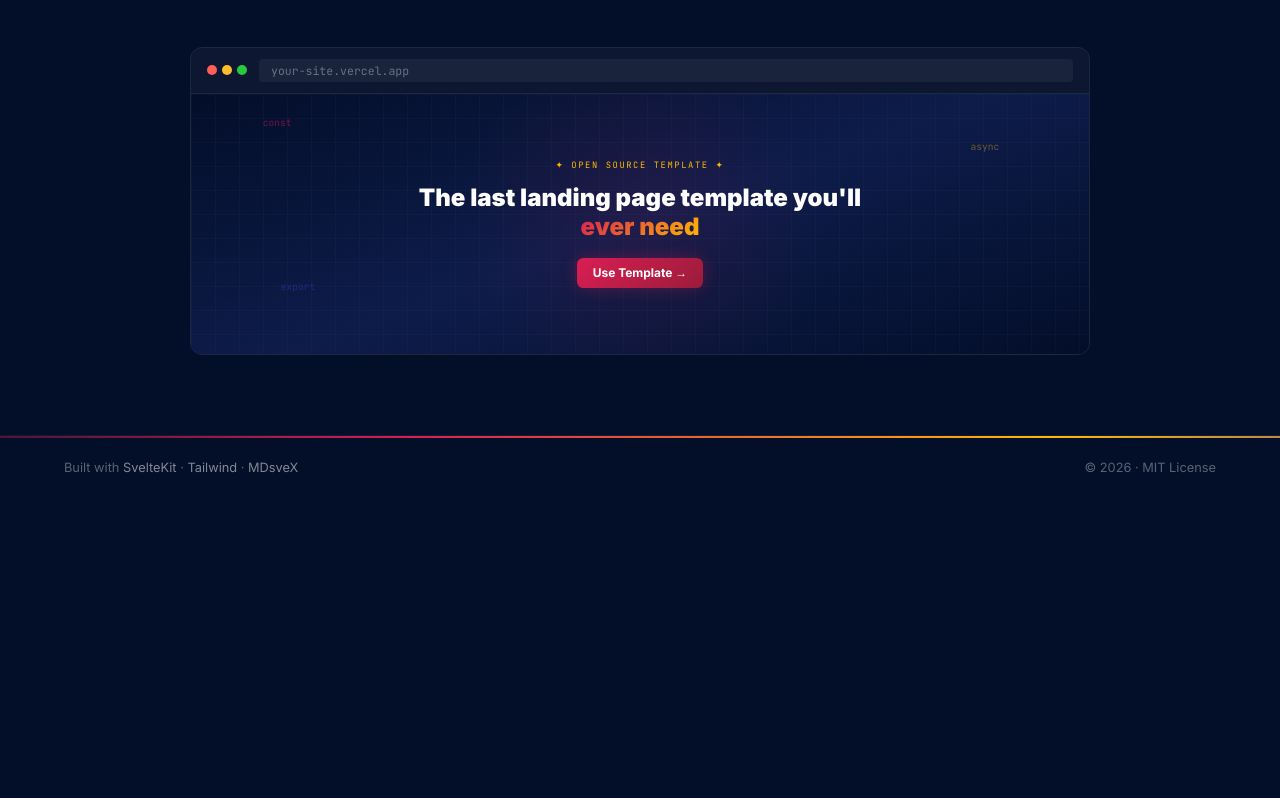
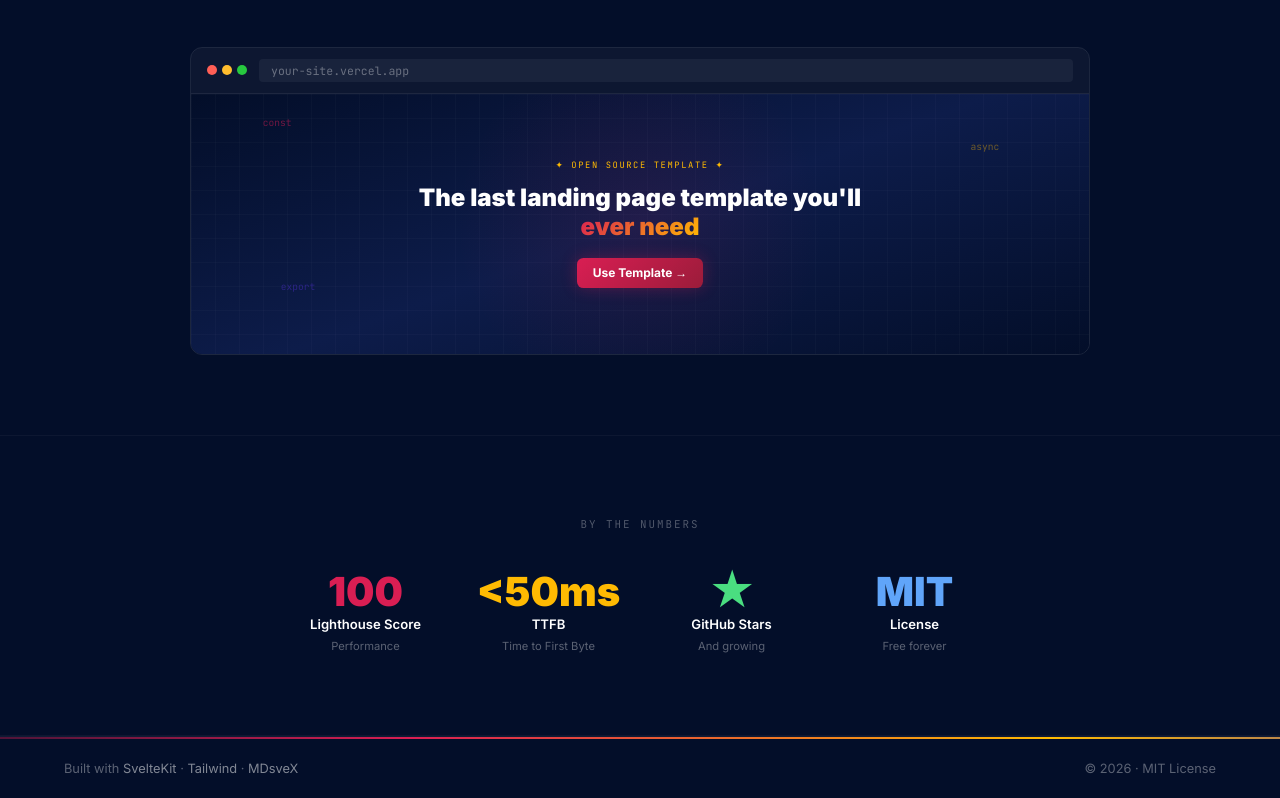
Before and after one commit to loke-dev/sveltekit-landing-page-template, a SvelteKit app: page / in a window 1280 px wide. Shown: the part 2419-3217 px from the top of the page. Before the commit the page ends 2916 px from the top, so only its background shows below. Built offline with nearby package versions, Linux system fonts and the light colour scheme.

Commit message:
feat: add StatsSection with 4-column metrics

```diff
--- /dev/null
+++ b/src/lib/components/sections/StatsSection.svelte
@@ -0,0 +1,80 @@
+<script lang="ts">
+	import { fadeIn } from '$utils/fadeIn';
+
+	const stats = [
+		{ value: '100',   label: 'Lighthouse Score',   sublabel: 'Performance',      color: '#d91e53' },
+		{ value: '<50ms', label: 'TTFB',               sublabel: 'Time to First Byte', color: '#ffba02' },
+		{ value: '★',     label: 'GitHub Stars',       sublabel: 'And growing',       color: '#4ade80' },
+		{ value: 'MIT',   label: 'License',            sublabel: 'Free forever',      color: '#60a5fa' },
+	];
+</script>
+
+<section class="section stats-section" aria-labelledby="stats-heading">
+	<div class="section-container">
+		<p class="stats-eyebrow" id="stats-heading">By the Numbers</p>
+		<dl class="stats-grid" use:fadeIn>
+			{#each stats as stat}
+				<div class="stat-item">
+					<dd class="stat-value" style="color:{stat.color}">{stat.value}</dd>
+					<dt class="stat-name">{stat.label}</dt>
+					<span class="stat-sub">{stat.sublabel}</span>
+				</div>
+			{/each}
+		</dl>
+	</div>
+</section>
+
+<style>
+	.stats-section {
+		border-top: 1px solid rgba(255,255,255,0.04);
+		border-bottom: 1px solid rgba(255,255,255,0.04);
+	}
+
+	.stats-eyebrow {
+		font-family: var(--font-mono);
+		font-size: 0.68rem;
+		letter-spacing: 0.18em;
+		text-transform: uppercase;
+		color: rgba(255,255,255,0.3);
+		text-align: center;
+		margin: 0 0 2.5rem;
+	}
+
+	.stats-grid {
+		display: grid;
+		grid-template-columns: repeat(2, 1fr);
+		gap: 2rem;
+		max-width: 700px;
+		margin: 0 auto;
+	}
+
+	@media (min-width: 640px) {
+		.stats-grid { grid-template-columns: repeat(4, 1fr); }
+	}
+
+	.stat-item {
+		text-align: center;
+		display: flex;
+		flex-direction: column;
+		align-items: center;
+		gap: 0.2rem;
+	}
+
+	.stat-value {
+		font-size: clamp(1.8rem, 4vw, 2.5rem);
+		font-weight: 900;
+		line-height: 1;
+		margin: 0;
+	}
+
+	.stat-name {
+		font-size: 0.82rem;
+		color: white;
+		font-weight: 600;
+	}
+
+	.stat-sub {
+		font-size: 0.7rem;
+		color: rgba(255,255,255,0.35);
+	}
+</style>
--- a/src/routes/+page.svelte
+++ b/src/routes/+page.svelte
@@ -4,6 +4,7 @@
 	import TechStackSection from '$components/sections/TechStackSection.svelte';
 	import HowToUseSection from '$components/sections/HowToUseSection.svelte';
 	import DemoPreviewSection from '$components/sections/DemoPreviewSection.svelte';
+	import StatsSection from '$components/sections/StatsSection.svelte';
 </script>
 
 <HeroSection />
@@ -11,3 +12,4 @@
 <TechStackSection />
 <HowToUseSection />
 <DemoPreviewSection />
+<StatsSection />
```
